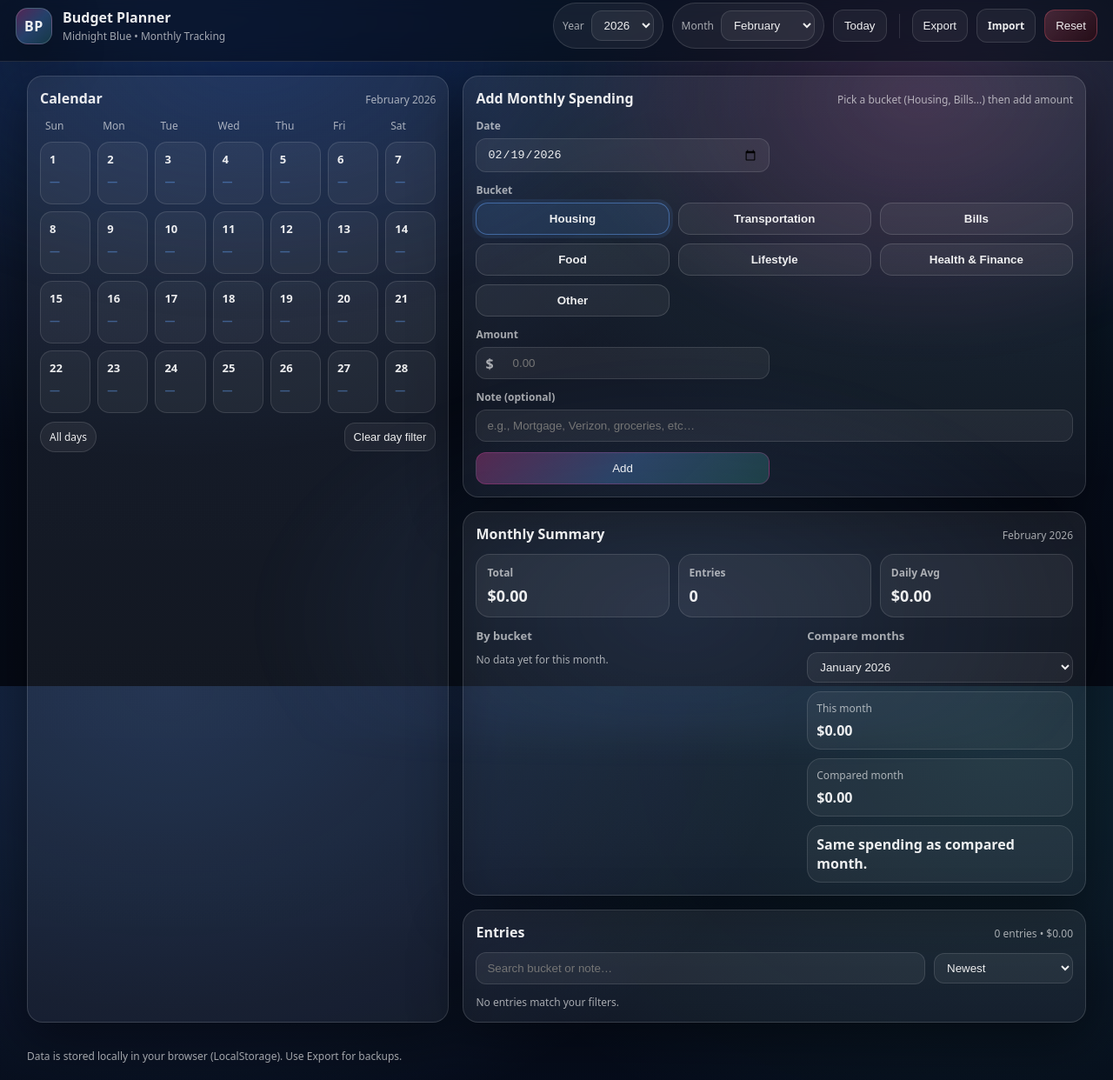
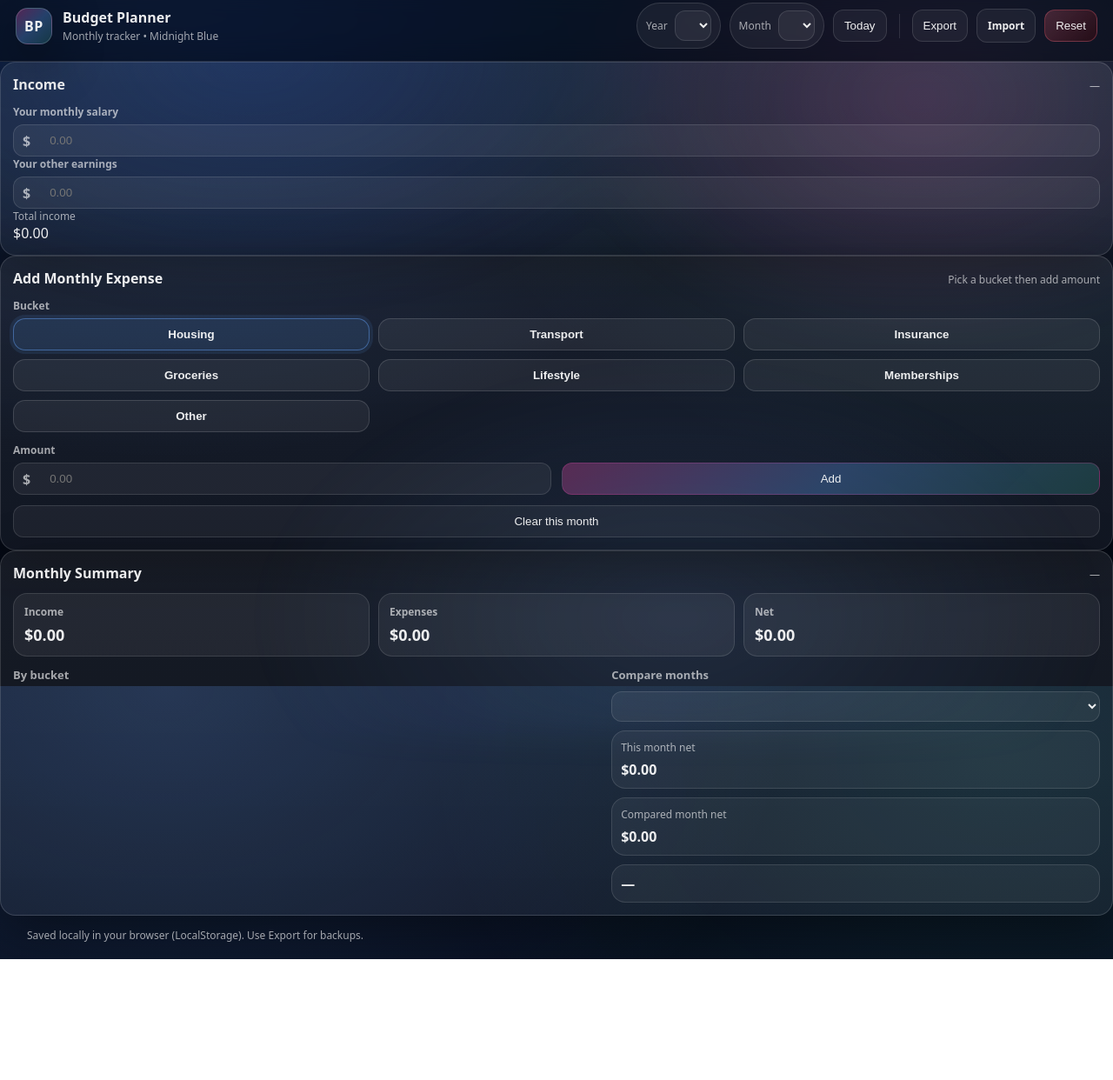
Before and after one commit to adamtestingstuff/budget-planner, a plain HTML site: page index.html in a window 1280 px wide. Shown: the part 11-1253 px from the top of the page at 87% size. After the commit the page ends 1114 px from the top, so only its background shows below. Drawn offline with Linux system fonts and the light colour scheme.

Commit message:
Update index.html

```diff
--- a/index.html
+++ b/index.html
@@ -5,7 +5,7 @@
     <meta name="viewport" content="width=device-width, initial-scale=1.0" />
     <title>Budget Planner</title>
     <link rel="stylesheet" href="styles.css" />
-    <meta name="theme-color" content="#0b1b3a" />
+    <meta name="theme-color" content="#070f22" />
   </head>
   <body>
     <div class="bg-glow"></div>
@@ -15,7 +15,7 @@
         <div class="logo">BP</div>
         <div>
           <div class="title">Budget Planner</div>
-          <div class="subtitle">Midnight Blue • Monthly Tracking</div>
+          <div class="subtitle">Monthly tracker • Midnight Blue</div>
         </div>
       </div>
 
@@ -30,95 +30,98 @@
           <select id="monthSelect" aria-label="Month"></select>
         </div>
 
-        <button class="btn ghost" id="todayBtn" title="Jump to current month">
-          Today
-        </button>
+        <button class="btn ghost" id="todayBtn" title="Jump to current month">Today</button>
 
         <div class="divider"></div>
 
-        <button class="btn ghost" id="exportBtn" title="Export all data to JSON">
-          Export
-        </button>
+        <button class="btn ghost" id="exportBtn" title="Export all data to JSON">Export</button>
         <label class="btn ghost filelike" title="Import JSON backup">
           Import
           <input id="importInput" type="file" accept="application/json" hidden />
         </label>
 
-        <button class="btn danger" id="wipeBtn" title="Wipe all local data">
-          Reset
-        </button>
+        <button class="btn danger" id="wipeBtn" title="Wipe all local data">Reset</button>
       </div>
     </header>
 
-    <main class="grid">
-      <!-- LEFT -->
+    <main class="page">
+      <!-- INCOME -->
       <section class="card">
         <div class="card-head">
-          <h2>Calendar</h2>
-          <div class="muted" id="calendarLabel">—</div>
+          <h2>Income</h2>
+          <div class="muted" id="activeMonthLabel">—</div>
         </div>
 
-        <div class="calendar">
-          <div class="cal-dow">
-            <div>Sun</div><div>Mon</div><div>Tue</div><div>Wed</div><div>Thu</div><div>Fri</div><div>Sat</div>
+        <div class="income-grid">
+          <div class="field">
+            <label for="salaryInput">Your monthly salary</label>
+            <div class="money">
+              <span class="currency">$</span>
+              <input id="salaryInput" type="number" inputmode="decimal" step="0.01" min="0" placeholder="0.00" />
             </div>
-          <div class="cal-grid" id="calendarGrid" aria-label="Calendar grid"></div>
           </div>
 
-        <div class="cal-footer">
-          <div class="chip" id="activeFilterChip">All days</div>
-          <button class="btn ghost small" id="clearDayFilterBtn">Clear day filter</button>
+          <div class="field">
+            <label for="otherIncomeInput">Your other earnings</label>
+            <div class="money">
+              <span class="currency">$</span>
+              <input id="otherIncomeInput" type="number" inputmode="decimal" step="0.01" min="0" placeholder="0.00" />
+            </div>
+          </div>
+
+          <div class="income-total">
+            <div class="muted">Total income</div>
+            <div class="big" id="incomeTotal">$0.00</div>
+          </div>
         </div>
       </section>
 
-      <!-- RIGHT -->
-      <section class="stack">
+      <!-- ADD EXPENSE -->
       <section class="card">
         <div class="card-head">
-            <h2>Add Monthly Spending</h2>
-            <div class="muted">Pick a bucket (Housing, Bills...) then add amount</div>
+          <h2>Add Monthly Expense</h2>
+          <div class="muted">Pick a bucket then add amount</div>
         </div>
 
-          <form id="txForm" class="form">
-            <div class="field">
-              <label for="txDate">Date</label>
-              <input id="txDate" type="date" required />
-            </div>
-
+        <form id="expenseForm" class="form">
           <div class="field wide">
             <label>Bucket</label>
 
-  <!-- hidden input holds the chosen bucket for JS -->
-  <input id="txBucket" type="hidden" value="Housing" />
+            <input id="bucketInput" type="hidden" value="Housing" />
 
             <div class="bucket-grid" id="bucketGrid" role="group" aria-label="Choose a bucket">
               <button type="button" class="bucket-btn active" data-bucket="Housing">Housing</button>
-    <button type="button" class="bucket-btn" data-bucket="Transportation">Transportation</button>
-    <button type="button" class="bucket-btn" data-bucket="Bills">Bills</button>
-    <button type="button" class="bucket-btn" data-bucket="Food">Food</button>
+              <button type="button" class="bucket-btn" data-bucket="Transport">Transport</button>
+              <button type="button" class="bucket-btn" data-bucket="Insurance">Insurance</button>
+              <button type="button" class="bucket-btn" data-bucket="Groceries">Groceries</button>
               <button type="button" class="bucket-btn" data-bucket="Lifestyle">Lifestyle</button>
-    <button type="button" class="bucket-btn" data-bucket="Health & Finance">Health & Finance</button>
+              <button type="button" class="bucket-btn" data-bucket="Memberships">Memberships</button>
               <button type="button" class="bucket-btn" data-bucket="Other">Other</button>
             </div>
           </div>
 
           <div class="field">
-              <label for="txAmount">Amount</label>
+            <label for="amountInput">Amount</label>
             <div class="money">
               <span class="currency">$</span>
-                <input id="txAmount" type="number" inputmode="decimal" step="0.01" min="0" placeholder="0.00" required />
+              <input id="amountInput" type="number" inputmode="decimal" step="0.01" min="0" placeholder="0.00" required />
             </div>
           </div>
 
-            <div class="field wide">
-              <label for="txNote">Note (optional)</label>
-              <input id="txNote" type="text" maxlength="80" placeholder="e.g., Mortgage, Verizon, groceries, etc…" />
+          <div class="field">
+            <label>&nbsp;</label>
+            <button class="btn primary wide" type="submit">Add</button>
           </div>
 
-            <button class="btn primary wide" type="submit">Add</button>
+          <div class="field wide row-actions">
+            <button class="btn ghost" id="clearMonthBtn" type="button" title="Reset expenses + income for this month">
+              Clear this month
+            </button>
+          </div>
         </form>
       </section>
 
+      <!-- SUMMARY -->
       <section class="card">
         <div class="card-head">
           <h2>Monthly Summary</h2>
@@ -127,16 +130,16 @@
 
         <div class="stats">
           <div class="stat">
-              <div class="stat-label">Total</div>
-              <div class="stat-value" id="statTotal">$0.00</div>
+            <div class="stat-label">Income</div>
+            <div class="stat-value" id="statIncome">$0.00</div>
           </div>
           <div class="stat">
-              <div class="stat-label">Entries</div>
-              <div class="stat-value" id="statCount">0</div>
+            <div class="stat-label">Expenses</div>
+            <div class="stat-value" id="statExpenses">$0.00</div>
           </div>
           <div class="stat">
-              <div class="stat-label">Daily Avg</div>
-              <div class="stat-value" id="statAvg">$0.00</div>
+            <div class="stat-label">Net</div>
+            <div class="stat-value" id="statNet">$0.00</div>
           </div>
         </div>
 
@@ -150,43 +153,26 @@
             <h3 class="h3">Compare months</h3>
             <div class="compare">
               <select id="compareMonthSelect" aria-label="Compare month"></select>
+
               <div class="compareBox">
-                  <div class="muted">This month</div>
+                <div class="muted">This month net</div>
                 <div class="compareVal" id="compareThis">$0.00</div>
               </div>
+
               <div class="compareBox">
-                  <div class="muted">Compared month</div>
+                <div class="muted">Compared month net</div>
                 <div class="compareVal" id="compareOther">$0.00</div>
               </div>
+
               <div class="delta" id="compareDelta">—</div>
             </div>
           </div>
         </div>
       </section>
-
-        <section class="card">
-          <div class="card-head">
-            <h2>Entries</h2>
-            <div class="muted" id="txListLabel">—</div>
-          </div>
-
-          <div class="tx-tools">
-            <input id="searchInput" class="search" type="search" placeholder="Search bucket or note…" />
-            <select id="sortSelect" class="sort" aria-label="Sort">
-              <option value="dateDesc" selected>Newest</option>
-              <option value="dateAsc">Oldest</option>
-              <option value="amountDesc">Highest</option>
-              <option value="amountAsc">Lowest</option>
-            </select>
-          </div>
-
-          <div class="tx-list" id="txList"></div>
-        </section>
-      </section>
     </main>
 
     <footer class="footer">
-      <span class="muted">Data is stored locally in your browser (LocalStorage). Use Export for backups.</span>
+      <span class="muted">Saved locally in your browser (LocalStorage). Use Export for backups.</span>
     </footer>
 
     <script src="app.js"></script>
```
Lines whose indentation alone changed are shown as unchanged.
